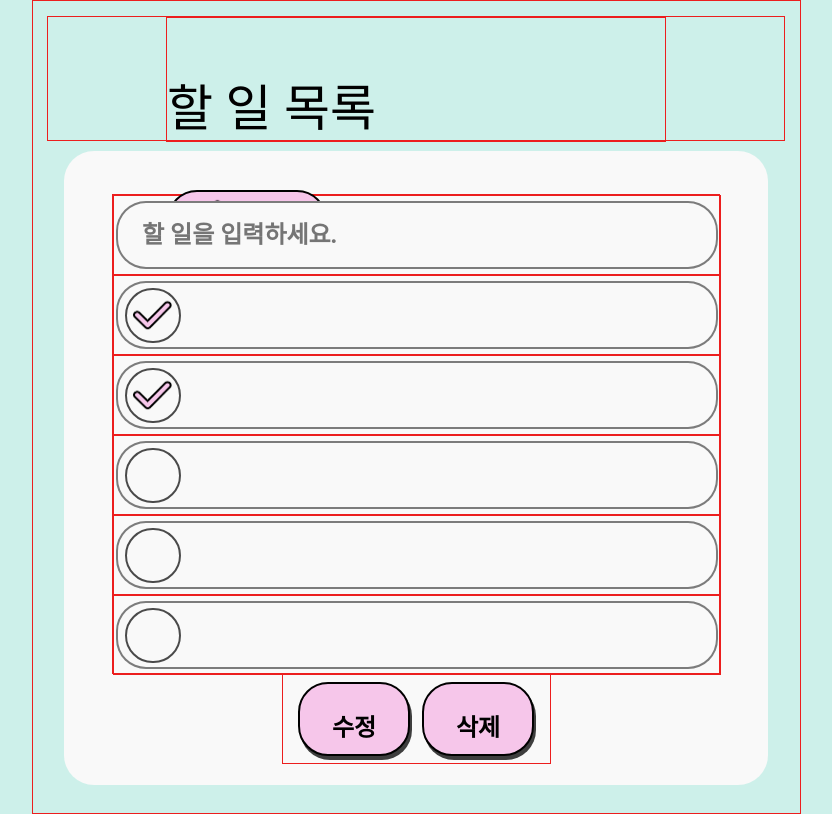
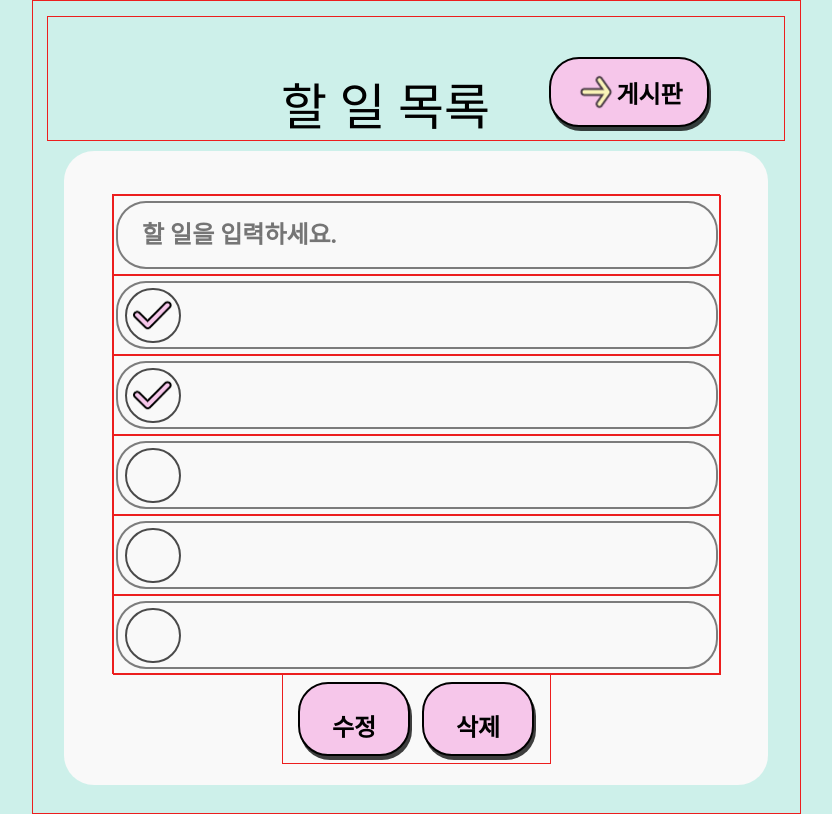
Before and after one commit to egong-todo/egong, a React (Create React App) app in the folder front/: page / in a window 1280 px wide. Shown: the whole page, without its empty margins (224-1056 px from the left). Built offline with nearby package versions, Linux system fonts and the light colour scheme; a web font is replaced by a local one.

Commit message:
단순 css까지 완성

```diff
--- a/front/src/minju/Todo.css
+++ b/front/src/minju/Todo.css
@@ -36,17 +36,19 @@
   margin-top: 15px;
   display: flex;
   justify-content: center;
+  position: relative;
 }
 .Headerbox2 {
   box-sizing: border-box;
   width: 500px;
   height: 125px;
   border: 1px solid #EC1E1E;
+  position: absolute;
 }
 .Header {
   font-size: 50px;
   font-family:'PilseungGothic';
-  margin-right:61px;
+  margin-right: 61px;
 }
 .GoBoardbutton {
   box-sizing: border-box;
@@ -59,6 +61,9 @@
   margin-top: 40px;
   display: flex;
   justify-content: center;
+  position: absolute;
+  right: 75px;
+  align-items: center;
 }
 .GotoIcon{
   width: 41px;
--- a/front/src/minju/Todo.jsx
+++ b/front/src/minju/Todo.jsx
@@ -6,12 +6,11 @@ function Todo() {
     <div className ="TodoBack">
       <div className ="Todobox">
         <div className ="Headerbox">
-          <div className = "Headerbox2">
-            <p className = "Header">할 일 목록</p>
-            <div className ="GoBoardbutton">
-              <img className="GotoIcon" src="asset/Goto.png" alt="GotoIcon"/>
-              <p className ="Buttontext">게시판</p>
-            </div>
+
+          <p className = "Header">할 일 목록</p>
+          <div className ="GoBoardbutton">
+            <img className="GotoIcon" src="asset/Goto.png" alt="GotoIcon"/>
+            <p className ="Buttontext">게시판</p>
           </div>
         </div>
         <div className ="Todocontainer">
```
